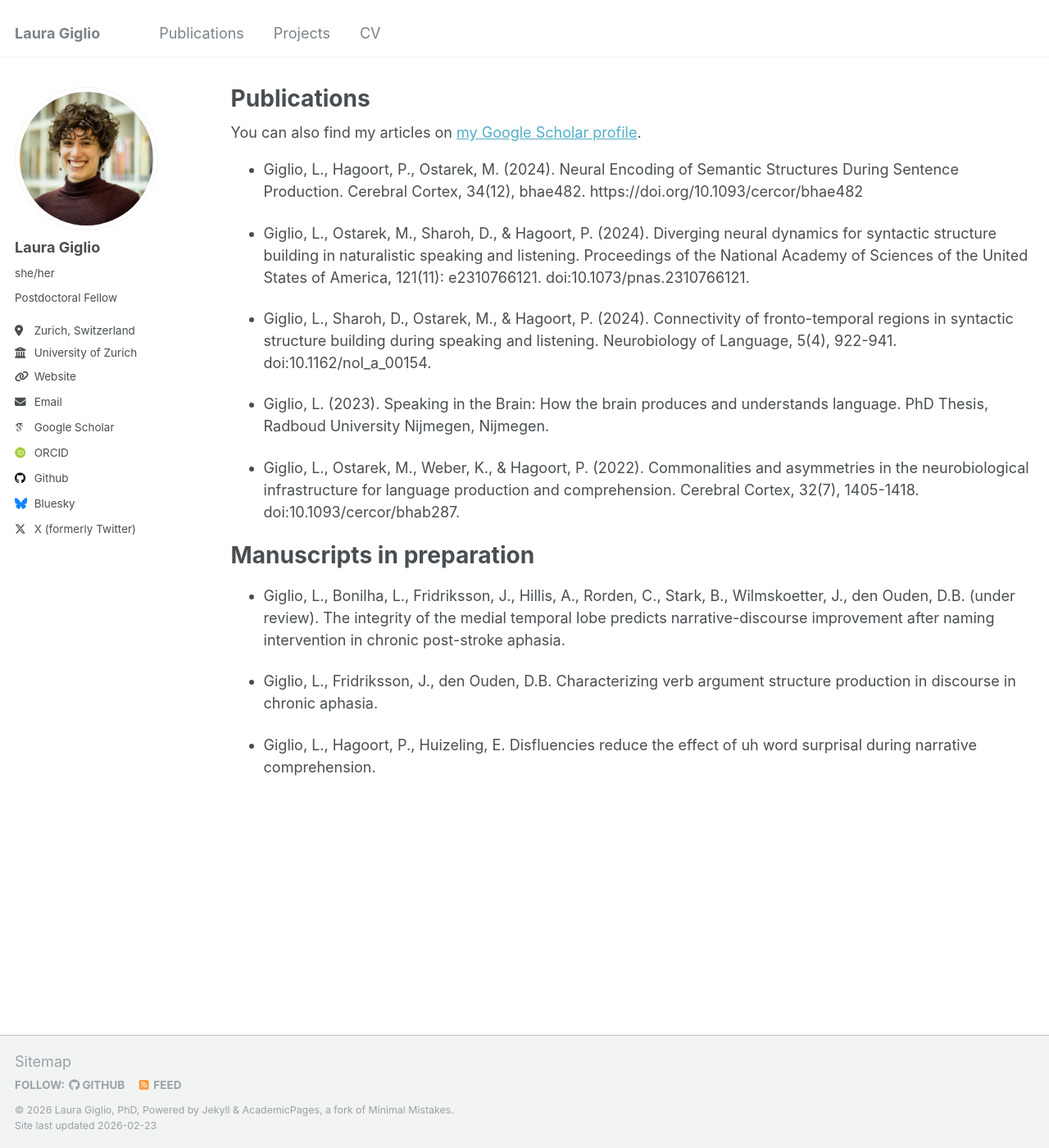
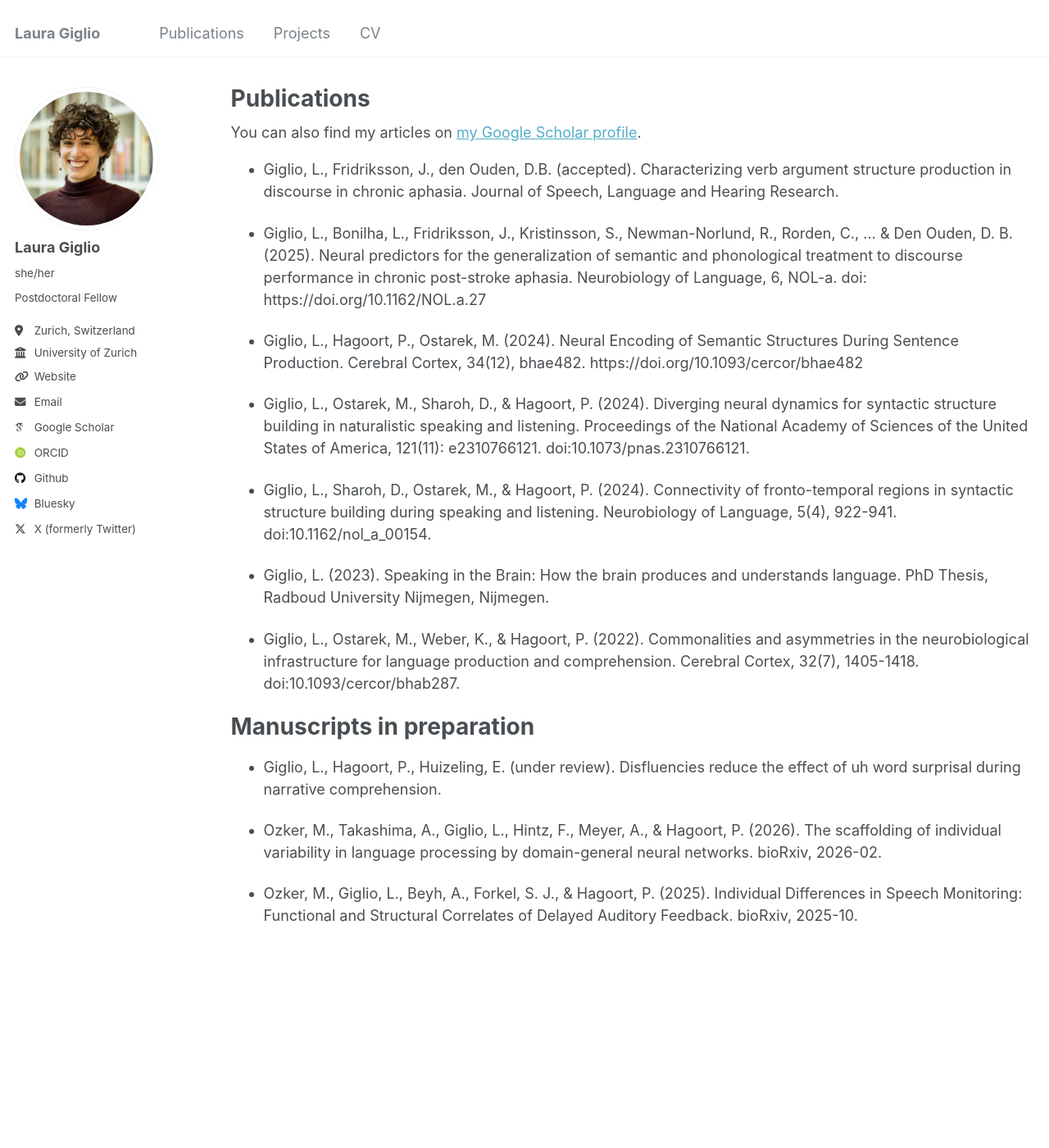
Before and after one commit to lauragiglio/lauragiglio.github.io, a Jekyll site: the page built from _pages/publications.md, in a window 1280 px wide and 1400 px high. Shown: the whole window at 82% size. Built offline with Jekyll 4.4.1, drawn with Linux system fonts in a browser that asks for light colours; some web fonts are replaced.

Commit message:
Update publications.md

```diff
--- a/_pages/publications.md
+++ b/_pages/publications.md
@@ -10,6 +10,11 @@ author_profile: true
 {% endif %}
 
 {% include base_path %}
+
+* Giglio, L., Fridriksson, J., den Ouden, D.B. (accepted). Characterizing verb argument structure
+production in discourse in chronic aphasia. Journal of Speech, Language and Hearing Research.
+
+* Giglio, L., Bonilha, L., Fridriksson, J., Kristinsson, S., Newman-Norlund, R., Rorden, C., ... & Den Ouden, D. B. (2025). Neural predictors for the generalization of semantic and phonological treatment to discourse performance in chronic post-stroke aphasia. Neurobiology of Language, 6, NOL-a. doi: https://doi.org/10.1162/NOL.a.27
 
 * Giglio, L., Hagoort, P., Ostarek, M. (2024). Neural Encoding of Semantic Structures During Sentence Production. Cerebral Cortex, 34(12), bhae482. https://doi.org/10.1093/cercor/bhae482
 
@@ -27,12 +32,9 @@ author_profile: true
 Manuscripts in preparation
 =====
 
-* Giglio, L., Bonilha, L., Fridriksson, J., Hillis, A., Rorden, C., Stark, B., Wilmskoetter, J., den Ouden, D.B.
-(under review). The integrity of the medial temporal lobe predicts narrative-discourse
-improvement after naming intervention in chronic post-stroke aphasia.
+* Giglio, L., Hagoort, P., Huizeling, E. (under review). Disfluencies reduce the effect of uh word surprisal during narrative
+comprehension.
 
-* Giglio, L., Fridriksson, J., den Ouden, D.B. Characterizing verb argument structure
-production in discourse in chronic aphasia.
+* Ozker, M., Takashima, A., Giglio, L., Hintz, F., Meyer, A., & Hagoort, P. (2026). The scaffolding of individual variability in language processing by domain-general neural networks. bioRxiv, 2026-02.
 
-* Giglio, L., Hagoort, P., Huizeling, E. Disfluencies reduce the effect of uh word surprisal during narrative
-comprehension.
+* Ozker, M., Giglio, L., Beyh, A., Forkel, S. J., & Hagoort, P. (2025). Individual Differences in Speech Monitoring: Functional and Structural Correlates of Delayed Auditory Feedback. bioRxiv, 2025-10.
```
